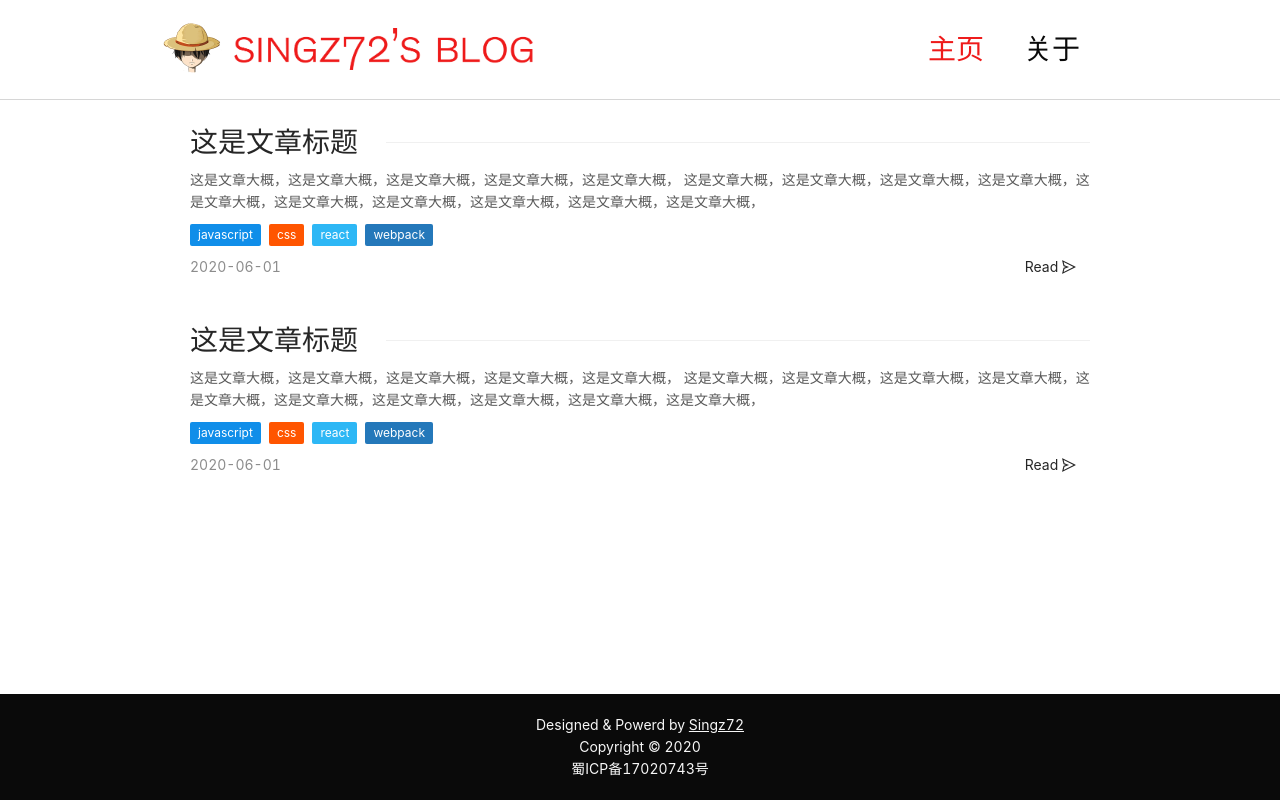
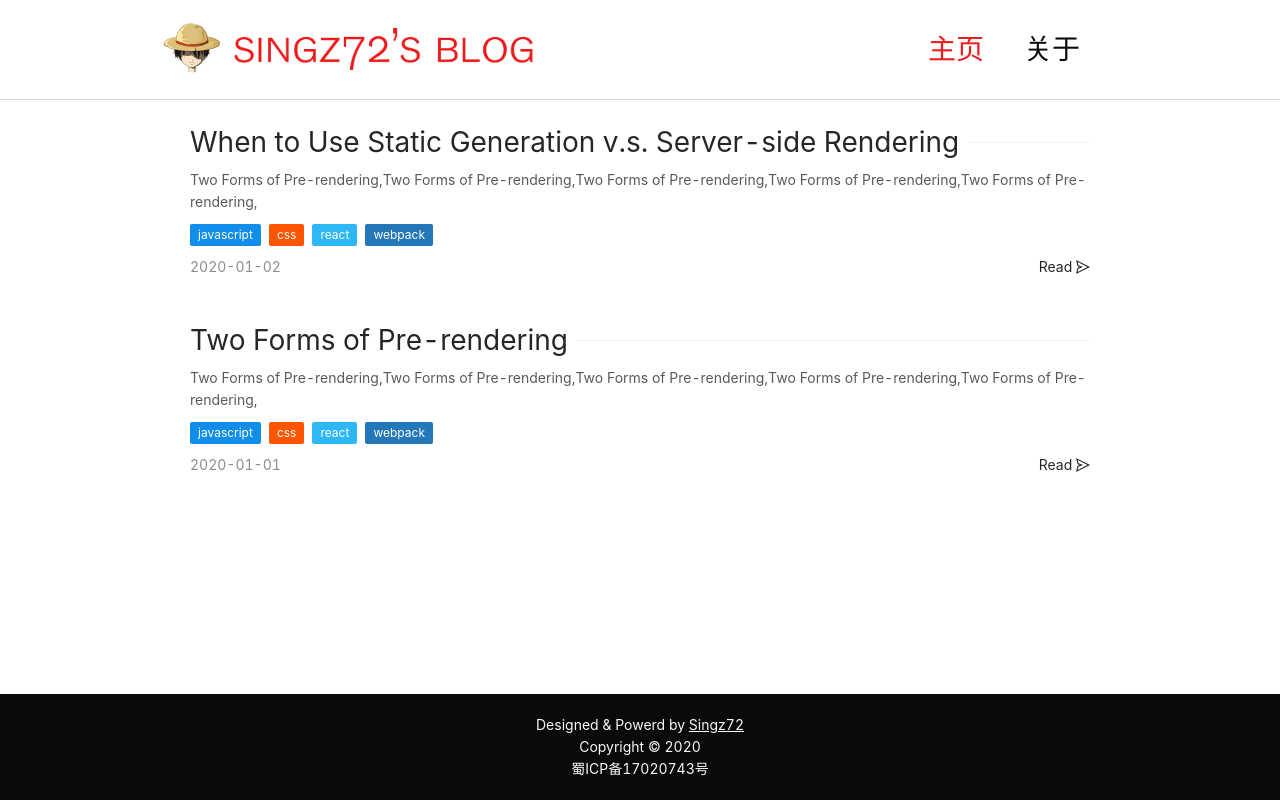
Before and after one commit to singzis/blogsite, a Next.js app: page / in a window 1280 px wide. Built offline with nearby package versions, Linux system fonts and the light colour scheme.

Commit message:
获取博客文章的函数

```diff
--- a/components/postItem.jsx
+++ b/components/postItem.jsx
@@ -1,16 +1,13 @@
 import { SendOutlined } from "@ant-design/icons";
 import Tag from "./tag";
 
-export default function PostItem() {
+export default function PostItem({ id, date, title, text }) {
   return (
     <div className="item">
       <div className="title">
-        <a>这是文章标题</a>
+        <a>{title}</a>
       </div>
-      <div className="text">
-        这是文章大概，这是文章大概，这是文章大概，这是文章大概，这是文章大概，
-        这是文章大概，这是文章大概，这是文章大概，这是文章大概，这是文章大概，这是文章大概，这是文章大概，这是文章大概，这是文章大概，这是文章大概，
-      </div>
+      <div className="text">{text}</div>
       <div className="tags">
         <Tag text="javascript" />
         <Tag text="css" />
@@ -18,7 +15,7 @@ export default function PostItem() {
         <Tag text="webpack" />
       </div>
       <div className="info">
-        <span className="date">2020-06-01</span>
+        <span className="date">{date}</span>
         <a className="read">
           Read <SendOutlined />
         </a>
@@ -34,15 +31,15 @@ export default function PostItem() {
           font-size: 28px;
         }
         .title::after {
-          width: 100%;
+          flex-grow: 1;
           border-top: 1px solid #f0f0f0;
           transform: translateY(50%);
           content: "";
         }
-        a {
+        .title a {
           display: inline-block;
           white-space: nowrap;
-          padding-right: 1em;
+          padding-right: 10px;
         }
         .title a:hover {
           color: #ee1a1a;
--- a/pages/index.jsx
+++ b/pages/index.jsx
@@ -1,17 +1,19 @@
 import Heade from "next/head";
 import Layout from "../components/layout";
 import PostItem from "../components/postItem";
+import { getSortedPostsData } from "../lib/posts";
 
 export default function Index(props) {
-  const { posts } = props;
+  const { allPostsData } = props;
+  console.log(allPostsData);
   return (
     <Layout>
       <Heade>
         <title>singz72's blog</title>
       </Heade>
       <div>
-        {posts.map((cur) => (
-          <PostItem key={cur} />
+        {allPostsData.map((cur) => (
+          <PostItem key={cur.id} {...cur} />
         ))}
       </div>
     </Layout>
@@ -19,7 +21,8 @@ export default function Index(props) {
 }
 
 export async function getStaticProps() {
+  const allPostsData = getSortedPostsData();
   return {
-    props: { posts: [1, 2] },
+    props: { allPostsData },
   };
 }
```
Also changed, not shown: 1 other file (tests, documents, lock files or other folders).
